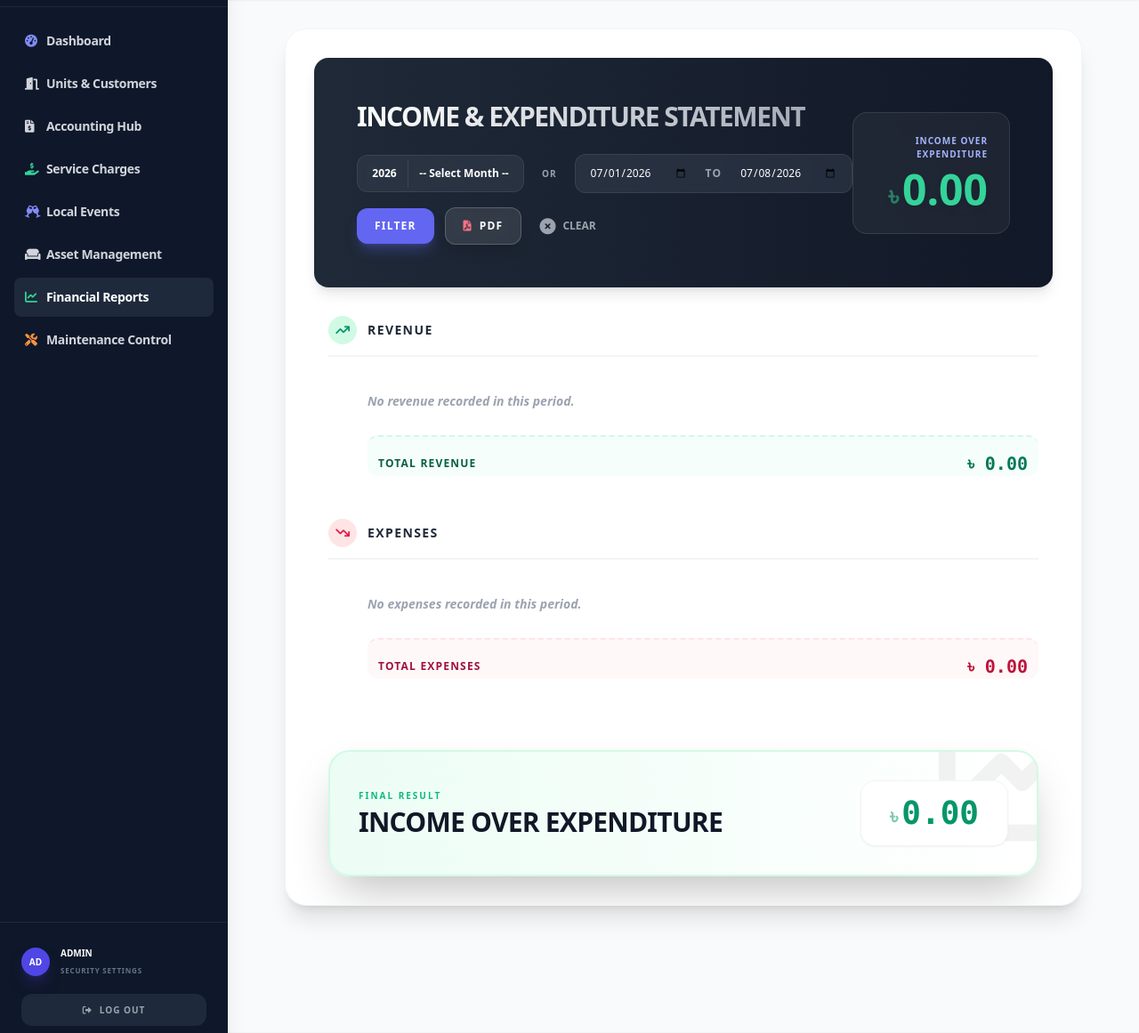
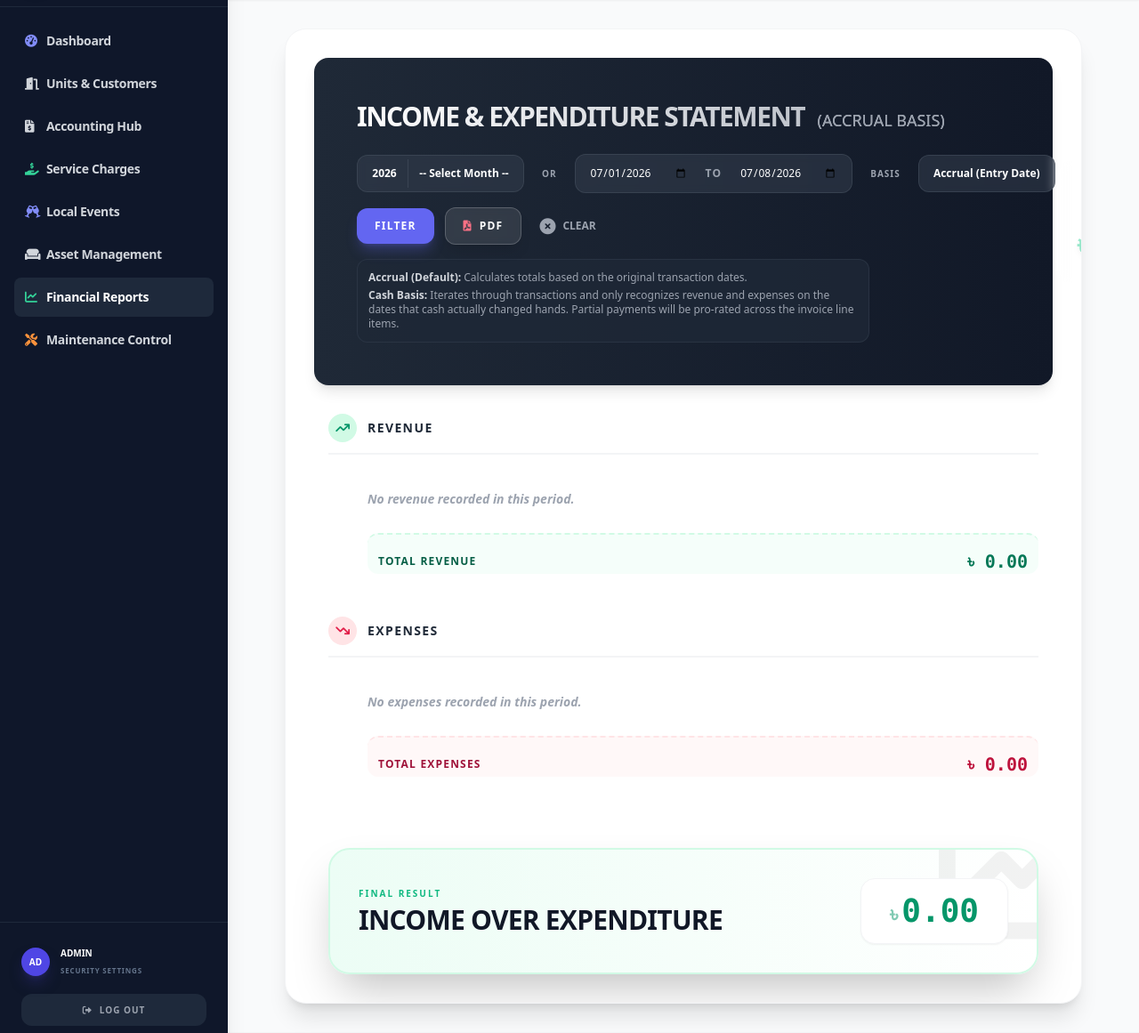
Before and after one commit to sharifulnrv/FlatSync, a Flask app: page /reports/pnl in a window 1280 px wide. Shown: the part 73-1234 px from the top of the page at 89% size. Run offline with Flask 3, Linux system fonts and the light colour scheme; a user stored in the database is signed in; data that the repository does not hold is empty; some libraries are stand-ins or nearby versions.

Commit message:
income expendature templet fix

```diff
--- a/routes/accounting.py
+++ b/routes/accounting.py
@@ -40,8 +40,14 @@
 
     start_date_str = request.args.get('start_date')
     end_date_str = request.args.get('end_date')
+    basis = request.args.get('basis', 'accrual')
 
-    query = JournalEntry.query.order_by(JournalEntry.id.desc())
+    query = JournalEntry.query
+
+    if basis == 'cash':
+        query = query.join(LedgerEntry).join(Account).filter(Account.code.like('31%'))
+
+    query = query.order_by(JournalEntry.id.desc())
 
     if start_date_str:
         start_date = datetime.strptime(start_date_str, '%Y-%m-%d')
@@ -51,7 +57,7 @@
         query = query.filter(JournalEntry.date <= end_date)
 
     # If no filters, limit to 20. If filters, show all or more? Let's show all if filtered.
-    if not start_date_str and not end_date_str:
+    if not start_date_str and not end_date_str and basis == 'accrual':
         journals = query.limit(20).all()
     else:
         journals = query.all()
@@ -85,7 +91,8 @@
                             journals=journals,
                             summary=summary,
                             start_date=start_date_str,
-                            end_date=end_date_str)
+                            end_date=end_date_str,
+                            basis=basis)
 
 @accounting_bp.route('/accounting/post-bill', methods=['GET', 'POST'])
 def post_bill():
--- a/routes/reports.py
+++ b/routes/reports.py
@@ -286,6 +286,75 @@
                            from_date=from_date_str,
                            to_date=to_date_str)
 
+
+def _get_pnl_data(from_date, to_date, from_date_str, to_date_str, event_id, basis='accrual'):
+    from models import Event, Account, LedgerEntry, JournalEntry
+    from app import db
+    event = Event.query.get(event_id) if event_id else None
+
+    revenue_accounts = Account.query.filter(Account.type == 'revenue', Account.is_summary == False).order_by(Account.code).all()
+    expense_accounts = Account.query.filter(Account.type == 'expense', Account.is_summary == False).order_by(Account.code).all()
+
+    pnl_data = {'revenue': [], 'expense': [], 'total_revenue': 0, 'total_expense': 0,
+                'from_date': from_date_str, 'to_date': to_date_str, 'event': event, 'basis': basis}
+
+    for acc in revenue_accounts + expense_accounts:
+        balance = 0
+        is_revenue = (acc.type == 'revenue')
+
+        if basis == 'accrual':
+            q = db.session.query(LedgerEntry).filter(LedgerEntry.account_id == acc.id)
+            if event_id:
+                q = q.filter(LedgerEntry.event_id == event_id)
+            else:
+                q = q.filter(LedgerEntry.event_id == None)
+
+            if from_date: q = q.join(JournalEntry).filter(JournalEntry.date >= from_date)
+            else: q = q.join(JournalEntry)
+            if to_date: q = q.filter(JournalEntry.date <= to_date)
+
+            entries = q.all()
+            balance = sum(e.credit - e.debit for e in entries) if is_revenue else sum(e.debit - e.credit for e in entries)
+        else:
+            # Cash Basis
+            entries_q = db.session.query(LedgerEntry).filter(LedgerEntry.account_id == acc.id)
+            if event_id:
+                entries_q = entries_q.filter(LedgerEntry.event_id == event_id)
+            else:
+                entries_q = entries_q.filter(LedgerEntry.event_id == None)
+
+            entries = entries_q.all()
+            for e in entries:
+                je1 = e.parent
+                is_direct_cash = any(le.account.code.startswith('31') for le in je1.entries)
+
+                if is_direct_cash:
+                    dt = je1.date.date() if hasattr(je1.date, 'date') else je1.date
+                    if (not from_date or dt >= from_date) and (not to_date or dt <= to_date):
+                        balance += (e.credit - e.debit) if is_revenue else (e.debit - e.credit)
+                else:
+                    for pay_je in je1.bill_payments:
+                        dt = pay_je.date.date() if hasattr(pay_je.date, 'date') else pay_je.date
+                        if (not from_date or dt >= from_date) and (not to_date or dt <= to_date):
+                            pay_amount = sum(le.debit for le in pay_je.entries)
+                            total_billed = sum(le.credit for le in je1.entries)
+                            if total_billed > 0:
+                                line_amount = (e.credit - e.debit) if is_revenue else (e.debit - e.credit)
+                                pro_rated = pay_amount * (line_amount / total_billed)
+                                balance += pro_rated
+
+        if balance != 0:
+            item = {'name': acc.name, 'code': acc.code, 'balance': balance}
+            if is_revenue:
+                pnl_data['revenue'].append(item)
+                pnl_data['total_revenue'] += balance
+            else:
+                pnl_data['expense'].append(item)
+                pnl_data['total_expense'] += balance
+
+    pnl_data['net_profit'] = pnl_data['total_revenue'] - pnl_data['total_expense']
+    return pnl_data
+
 @reports_bp.route('/reports')
 def report_index():
     return render_template('reports_index.html')
@@ -294,55 +363,9 @@
 def pnl_statement():
     from_date, to_date, from_date_str, to_date_str = get_dates()
     event_id = request.args.get('event_id', type=int)
+    basis = request.args.get('basis', 'accrual')
 
-    revenue_accounts = Account.query.filter_by(type='revenue').order_by(Account.code).all()
-    expense_accounts = Account.query.filter_by(type='expense').order_by(Account.code).all()
-
-    from models import Event
-    event = Event.query.get(event_id) if event_id else None
-
-    pnl_data = {'revenue': [], 'expense': [], 'total_revenue': 0, 'total_expense': 0,
-                'from_date': from_date_str, 'to_date': to_date_str, 'event': event}
-
-    for acc in revenue_accounts:
-        if acc.is_summary: continue
-        q = db.session.query(LedgerEntry).filter(LedgerEntry.account_id == acc.id)
-
-        # Filter by event or association
-        if event_id:
-            q = q.filter(LedgerEntry.event_id == event_id)
-        else:
-            q = q.filter(LedgerEntry.event_id == None)
-
-        q = q.join(JournalEntry).filter(JournalEntry.date >= from_date)
-        q = q.filter(JournalEntry.date <= to_date)
-
-        entries = q.all()
-        balance = sum(e.credit - e.debit for e in entries)
-        if balance != 0:
-            pnl_data['revenue'].append({'name': acc.name, 'code': acc.code, 'balance': balance})
-            pnl_data['total_revenue'] += balance
-
-    for acc in expense_accounts:
-        if acc.is_summary: continue
-        q = db.session.query(LedgerEntry).filter(LedgerEntry.account_id == acc.id)
-
-        # Filter by event or association
-        if event_id:
-            q = q.filter(LedgerEntry.event_id == event_id)
-        else:
-            q = q.filter(LedgerEntry.event_id == None)
-
-        q = q.join(JournalEntry).filter(JournalEntry.date >= from_date)
-        q = q.filter(JournalEntry.date <= to_date)
-
-        entries = q.all()
-        balance = sum(e.debit - e.credit for e in entries)
-        if balance != 0:
-            pnl_data['expense'].append({'name': acc.name, 'code': acc.code, 'balance': balance})
-            pnl_data['total_expense'] += balance
-
-    pnl_data['net_profit'] = pnl_data['total_revenue'] - pnl_data['total_expense']
+    pnl_data = _get_pnl_data(from_date, to_date, from_date_str, to_date_str, event_id, basis)
 
     return render_template('pnl_report.html', data=pnl_data)
 
@@ -577,12 +600,9 @@
         from_date, to_date, from_date_str, to_date_str = get_dates()
         event_id = request.args.get('event_id', type=int)
 
-        revenue_accounts = Account.query.filter_by(type='revenue').order_by(Account.code).all()
-        expense_accounts = Account.query.filter_by(type='expense').order_by(Account.code).all()
-
         wb = openpyxl.Workbook()
         ws = wb.active
-        ws.title = "Profit & Loss"
+        ws.title = "Income & Expenditure"
 
         # Style definitions inlined or centralized
 
@@ -590,7 +610,9 @@
         company_address = current_app.config.get('COMPANY_ADDRESS', 'Address')
         ws.append([company_name])
         ws.append([company_address])
-        ws.append(["PROFIT & LOSS STATEMENT"])
+
+        basis_str = "Cash Basis" if request.args.get('basis', 'accrual') == 'cash' else "Accrual Basis"
+        ws.append([f"INCOME & EXPENDITURE STATEMENT ({basis_str})"])
         ws.append([f"Reporting Period: {from_date_str} to {to_date_str}"])
         ws.append([]) # Spacer
 
@@ -610,41 +632,21 @@
             traceback.print_exc(file=f)
         raise e
 
+    basis = request.args.get('basis', 'accrual')
+    pnl_data = _get_pnl_data(from_date, to_date, from_date_str, to_date_str, event_id, basis)
+
     ws.append(["REVENUE"])
-    total_rev = 0
-    for acc in revenue_accounts:
-        if acc.is_summary: continue
-        q = db.session.query(LedgerEntry).filter(LedgerEntry.account_id == acc.id)
-        if event_id:
-            q = q.filter(LedgerEntry.event_id == event_id)
-        else:
-            q = q.filter(LedgerEntry.event_id == None)
-        q = q.join(JournalEntry).filter(JournalEntry.date >= from_date)
-        q = q.filter(JournalEntry.date <= to_date)
-        balance = sum(e.credit - e.debit for e in q.all())
-        if balance != 0:
-            ws.append([f"{acc.code} - {acc.name}", balance])
-            total_rev += balance
-    ws.append(["Total Revenue", total_rev])
+    for item in pnl_data['revenue']:
+        ws.append([f"{item['code']} - {item['name']}", item['balance']])
+    ws.append(["Total Revenue", pnl_data['total_revenue']])
     ws.append([])
 
     ws.append(["EXPENSES"])
-    total_exp = 0
-    for acc in expense_accounts:
-        if acc.is_summary: continue
-        q = db.session.query(LedgerEntry).filter(LedgerEntry.account_id == acc.id)
-        if event_id:
-            q = q.filter(LedgerEntry.event_id == event_id)
-        else:
-            q = q.filter(LedgerEntry.event_id == None)
-        q = q.join(JournalEntry).filter(JournalEntry.date >= from_date, JournalEntry.date <= to_date)
-        balance = sum(e.debit - e.credit for e in q.all())
-        if balance != 0:
-            ws.append([f"{acc.code} - {acc.name}", balance])
-            total_exp += balance
-    ws.append(["Total Expenses", total_exp])
+    for item in pnl_data['expense']:
+        ws.append([f"{item['code']} - {item['name']}", item['balance']])
+    ws.append(["Total Expenses", pnl_data['total_expense']])
     ws.append([])
-    ws.append(["NET PROFIT", total_rev - total_exp])
+    ws.append(["NET PROFIT", pnl_data['net_profit']])
 
     autosize_workbook(ws)
 
@@ -1250,50 +1252,13 @@
     from models import Account, LedgerEntry, Event
     f_date, t_date, f_str, t_str = get_dates()
     event_id = request.args.get('event_id', type=int)
-    event = Event.query.get(event_id) if event_id else None
+    basis = request.args.get('basis', 'accrual')
 
-    rev_accs = Account.query.filter(Account.type == 'revenue', Account.is_summary == False).all()
-    exp_accs = Account.query.filter(Account.type == 'expense', Account.is_summary == False).all()
-
-    revenue_items = []
-    expense_items = []
-    total_revenue = 0
-    total_expense = 0
-
-    for acc in rev_accs:
-        bal = db.session.query(func.sum(LedgerEntry.credit) - func.sum(LedgerEntry.debit)).join(JournalEntry).filter(LedgerEntry.account_id == acc.id)
-        if f_date: bal = bal.filter(JournalEntry.date >= f_date)
-        if t_date: bal = bal.filter(JournalEntry.date <= t_date)
-        if event_id: bal = bal.filter(LedgerEntry.event_id == event_id)
-        else: bal = bal.filter(LedgerEntry.event_id == None)
-        val = bal.scalar() or 0
-        if val != 0:
-            revenue_items.append({'code': acc.code, 'name': acc.name, 'balance': val})
-            total_revenue += val
-
-    for acc in exp_accs:
-        bal = db.session.query(func.sum(LedgerEntry.debit) - func.sum(LedgerEntry.credit)).join(JournalEntry).filter(LedgerEntry.account_id == acc.id)
-        if f_date: bal = bal.filter(JournalEntry.date >= f_date)
-        if t_date: bal = bal.filter(JournalEntry.date <= t_date)
-        if event_id: bal = bal.filter(LedgerEntry.event_id == event_id)
-        else: bal = bal.filter(LedgerEntry.event_id == None)
-        val = bal.scalar() or 0
-        if val != 0:
-            expense_items.append({'code': acc.code, 'name': acc.name, 'balance': val})
-            total_expense += val
+    pnl_data = _get_pnl_data(f_date, t_date, f_str, t_str, event_id, basis)
 
     from io import BytesIO
     pdf_content = render_to_pdf('pnl_report.html', {
-        'data': {
-            'revenue': revenue_items,
-            'expense': expense_items,
-            'total_revenue': total_revenue,
-            'total_expense': total_expense,
-            'net_profit': total_revenue - total_expense,
-            'from_date': f_str,
-            'to_date': t_str,
-            'event': event
-        }
+        'data': pnl_data
     })
     if pdf_content:
         return send_file(BytesIO(pdf_content), download_name=f"PnL_Statement_{datetime.now().strftime('%Y%m%d')}.pdf", as_attachment=True)
--- a/templates/pnl_report.html
+++ b/templates/pnl_report.html
@@ -1,7 +1,7 @@
 {% extends "pdf_report_base.html" if is_pdf else "base.html" %}
 
 {% block header %}Income & Expenditure Statement{% endblock %}
-{% block pdf_header %}{{ data.event.name + ' - ' if data.event }}{{ title|default('Income & Expenditure Statement') }}{% endblock %}
+{% block pdf_header %}{{ data.event.name + ' - ' if data.event }}{{ title|default('Income & Expenditure Statement') }} ({{ 'Cash' if data.basis == 'cash' else 'Accrual' }} Basis){% endblock %}
 
 {% block content %}
 
@@ -192,7 +192,7 @@
     <div class="bg-gradient-to-r from-gray-800 to-gray-900 p-12 text-white flex justify-between items-center rounded-2xl shadow-lg mb-8">
         <style>
             /* Fix for option tags in dropdown having transparent backgrounds */
-            #yearSelect option, #monthSelect option {
+            #yearSelect option, #monthSelect option, select[name="basis"] option {
                 background-color: #1f2937; /* Tailwind gray-800 */
                 color: #ffffff;
             }
@@ -204,6 +204,7 @@
                 {% else %}
                     Income & Expenditure Statement
                 {% endif %}
+                <span class="text-lg text-gray-400 font-medium tracking-normal ml-2">({{ 'Cash' if data.basis == 'cash' else 'Accrual' }} Basis)</span>
             </h2>
             <form action="{{ url_for('reports.pnl_statement') }}" method="GET" class="flex flex-col gap-4 mt-6">
                 <!-- Preset Month Filter -->
@@ -237,12 +238,20 @@
                         <span class="text-gray-400 text-xs px-2 font-bold uppercase tracking-widest">to</span>
                         <input type="date" id="to_date" name="to_date" value="{{ data.to_date or '' }}" class="bg-transparent text-white text-xs px-3 py-2 outline-none cursor-pointer">
                     </div>
+
+                    <span class="text-[10px] text-gray-400 font-bold uppercase tracking-widest px-2">Basis</span>
+                    <div class="flex items-center bg-gray-700/50 rounded-xl p-1 backdrop-blur-sm border border-gray-600/50">
+                        <select name="basis" class="bg-transparent text-white text-xs px-3 py-2 outline-none cursor-pointer font-bold appearance-none text-center">
+                            <option value="accrual" {% if data.basis == 'accrual' %}selected{% endif %}>Accrual (Entry Date)</option>
+                            <option value="cash" {% if data.basis == 'cash' %}selected{% endif %}>Cash (Paid Date)</option>
+                        </select>
+                    </div>
                 </div>
 
                 <!-- Action Buttons -->
                 <div class="flex items-center gap-3">
                     <button type="submit" class="bg-indigo-500 hover:bg-indigo-400 text-white px-5 py-3 rounded-xl text-xs font-black uppercase tracking-widest transition-all shadow-lg shadow-indigo-500/30 active:scale-95">Filter</button>
-                    <a href="{{ url_for('reports.pnl_statement_pdf', from_date=data.from_date, to_date=data.to_date, event_id=data.event.id if data.event) }}" class="bg-white/10 hover:bg-white/20 border border-white/20 text-white px-5 py-3 rounded-xl text-xs font-black uppercase tracking-widest transition-all flex items-center shadow-lg backdrop-blur-sm active:scale-95">
+                    <a href="{{ url_for('reports.pnl_statement_pdf', from_date=data.from_date, to_date=data.to_date, event_id=data.event.id if data.event else None, basis=data.basis) }}" class="bg-white/10 hover:bg-white/20 border border-white/20 text-white px-5 py-3 rounded-xl text-xs font-black uppercase tracking-widest transition-all flex items-center shadow-lg backdrop-blur-sm active:scale-95">
                         <i class="fas fa-file-pdf mr-2 text-rose-400"></i> PDF
                     </a>
                     {% if data.from_date or data.to_date %}
@@ -250,6 +259,13 @@
                     {% endif %}
                 </div>
             </form>
+
+            <!-- Explanation Tooltip/Box -->
+            <div class="mt-4 text-xs text-gray-400 bg-gray-800/80 p-3 rounded-xl border border-gray-700/50 hidden md:block max-w-xl">
+                <p class="mb-1"><strong class="text-gray-300">Accrual (Default):</strong> Calculates totals based on the original transaction dates.</p>
+                <p><strong class="text-gray-300">Cash Basis:</strong> Iterates through transactions and only recognizes revenue and expenses on the dates that cash actually changed hands. Partial payments will be pro-rated across the invoice line items.</p>
+            </div>
+
         </div>
         <div class="text-right bg-white/5 p-6 rounded-2xl border border-white/10 backdrop-blur-md">
             <p class="text-[10px] font-black text-indigo-300 uppercase tracking-widest mb-2">Income Over Expenditure</p>
```
Also changed, not shown: templates/accounting_dashboard.html (+81 -5 lines).
